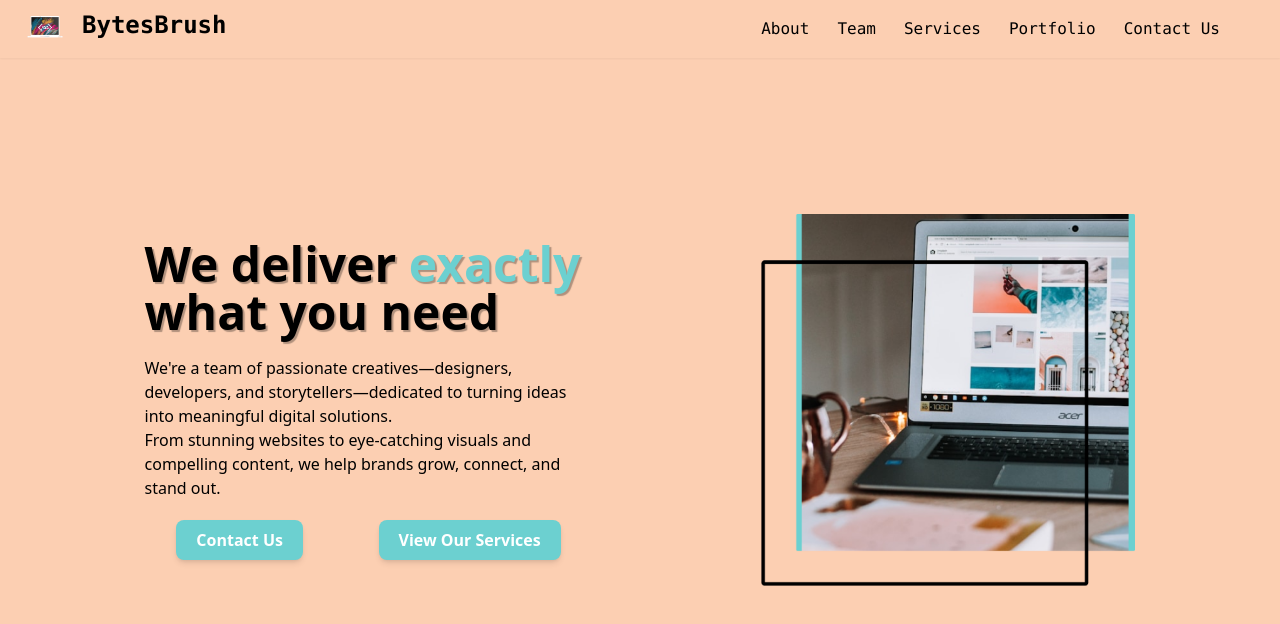
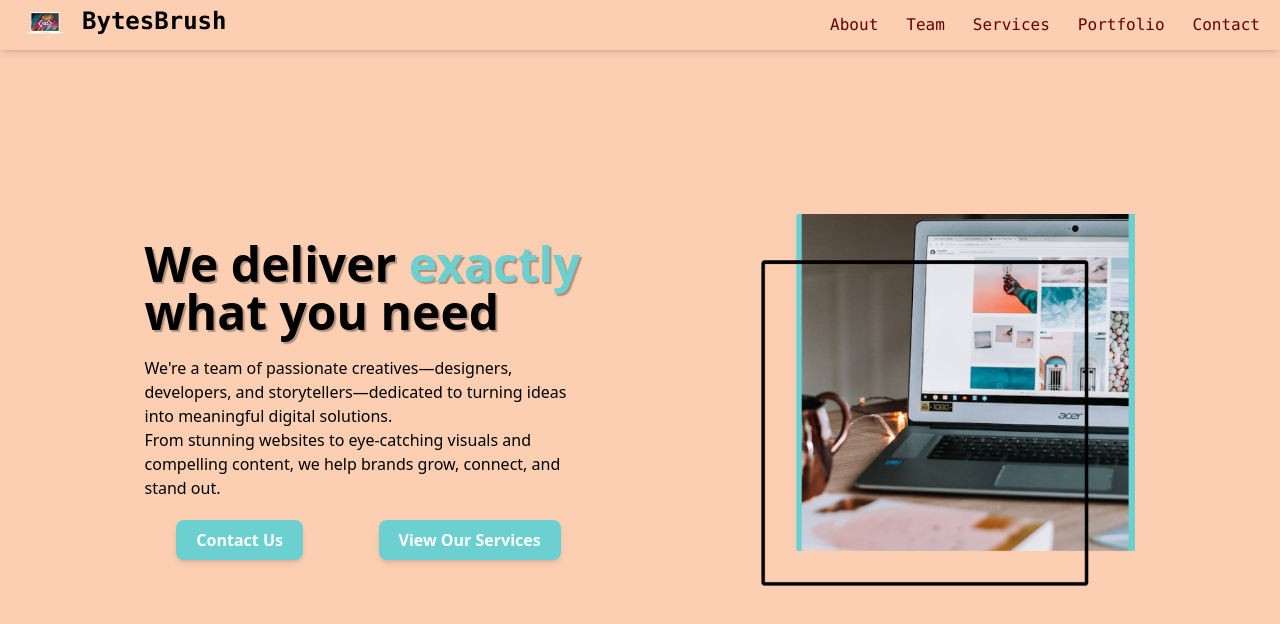
Before and after one commit to HaswanthTamil/BytesBrush, a Next.js app: page / in a window 1280 px wide. Shown: the top 624 px of the page. Built offline with nearby package versions, Linux system fonts and the light colour scheme.

Commit message:
Make Header responsive

```diff
--- a/src/components/Header.tsx
+++ b/src/components/Header.tsx
@@ -1,43 +1,94 @@
-// /components/Header/tsx
+// /components/Header.tsx
+
+"use client"
 
 import Image from "next/image"
 import Link from "next/link"
+import { useState } from "react"
+import { motion, AnimatePresence } from "framer-motion"
+
+const navLinks = [
+  { href: "/about", label: "About" },
+  { href: "/team", label: "Team" },
+  { href: "/services", label: "Services" },
+  { href: "/portfolio", label: "Portfolio" },
+  { href: "/contact", label: "Contact" },
+]
 
 const Header = () => {
+  const [isOpen, setIsOpen] = useState(false)
+
   return (
-    <>
-      <div className="fixed top-0 left-0 right-0 bg-[var(--peach)] flex flex-row items-center justify-between shadow-xs font-mono">
+    <header className="fixed top-0 left-0 right-0 z-50 bg-[var(--peach)] shadow-md font-mono">
+      <div className="flex justify-between items-center px-5">
+        {/* Logo */}
         <Link href="/">
-          <div className="flex flex-row items-center px-5 py-1 gap-3 hover:translate-x-3 transition-all duration-300 ease-out">
+          <div className="flex items-center gap-3 hover:translate-x-1 transition-transform">
             <Image src="/logo.png" alt="BytesBrush" width={50} height={50} />
             <h1 className="font-semibold text-2xl -mt-2">BytesBrush</h1>
           </div>
         </Link>
-        <div className="flex flex-row items-center gap-7 py-1 px-15">
-          {[
-            { href: "/about", label: "About" },
-            { href: "/team", label: "Team" },
-            { href: "/services", label: "Services" },
-            { href: "/portfolio", label: "Portfolio" },
-            { href: "/contact", label: "Contact Us" },
-          ].map(({ href, label }) => (
+
+        {/* Hamburger - mobile only */}
+        <div className="md:hidden">
+          <button
+            className="focus:outline-none"
+            onClick={() => setIsOpen(!isOpen)}
+          >
+            <div className="space-y-1">
+              <span className="block w-6 h-0.5 bg-black"></span>
+              <span className="block w-6 h-0.5 bg-black"></span>
+              <span className="block w-6 h-0.5 bg-black"></span>
+            </div>
+          </button>
+        </div>
+
+        {/* Desktop nav */}
+        <nav className="hidden md:flex gap-7 text-[#660000]">
+          {navLinks.map(({ href, label }) => (
             <Link
               key={href}
               href={href}
-              className="relative group overflow-hidden"
+              className="group relative overflow-hidden"
             >
-              <span className="inline-block transition-transform duration-200 group-hover:-translate-y-1">
+              <span className="inline-block transition-transform group-hover:-translate-y-1">
                 {label}
               </span>
               <span
                 className="absolute left-0 bottom-0 w-0 bg-current transition-all duration-300 group-hover:w-full rounded-full"
                 style={{ height: "0.10rem" }}
-              ></span>
+              />
             </Link>
           ))}
-        </div>
+        </nav>
       </div>
-    </>
+
+      {/* Glassy tiles - mobile only */}
+      <AnimatePresence>
+        {isOpen && (
+          <motion.div
+            className="flex flex-wrap justify-center gap-4 px-4 py-6 md:hidden bg-transparent"
+            initial={{ opacity: 0, height: 0 }}
+            animate={{ opacity: 1, height: "auto" }}
+            exit={{ opacity: 0, height: 0 }}
+            transition={{ duration: 0.3 }}
+          >
+            {navLinks.map(({ href, label }) => (
+              <motion.div
+                key={href}
+                whileHover={{ scale: 1.1 }}
+                whileTap={{ scale: 0.95 }}
+                className="backdrop-blur-md bg-white/20 rounded-full px-5 py-3 text-white text-sm shadow-lg border border-white/30 transition-all"
+              >
+                <Link href={href} onClick={() => setIsOpen(false)}>
+                  {label}
+                </Link>
+              </motion.div>
+            ))}
+          </motion.div>
+        )}
+      </AnimatePresence>
+    </header>
   )
 }
 
--- a/src/styles/globals.css
+++ b/src/styles/globals.css
@@ -8,6 +8,8 @@
     --cyan: #6CD0D0;
     --lime: #B1DDC9;
 }
+
+/* glass shine for buttons */
 
 .btn-shine {
   position: relative;
@@ -42,3 +44,27 @@
     left: 125%;
   }
 }
+
+/* Header drop down tiles */
+
+@keyframes fadeInDown {
+  0% {
+    opacity: 0;
+    transform: translateY(-1rem);
+  }
+  100% {
+    opacity: 1;
+    transform: translateY(0);
+  }
+}
+
+.animate-fadeInDown {
+  animation: fadeInDown 0.3s ease-out;
+}
+
+/* Smooth blur-glass effect */
+
+.backdrop-blur-md {
+  backdrop-filter: blur(10px);
+  -webkit-backdrop-filter: blur(10px);
+}
```
Also changed, not shown: package.json (+8 -6 lines), 1 other file (tests, documents, lock files or other folders).
